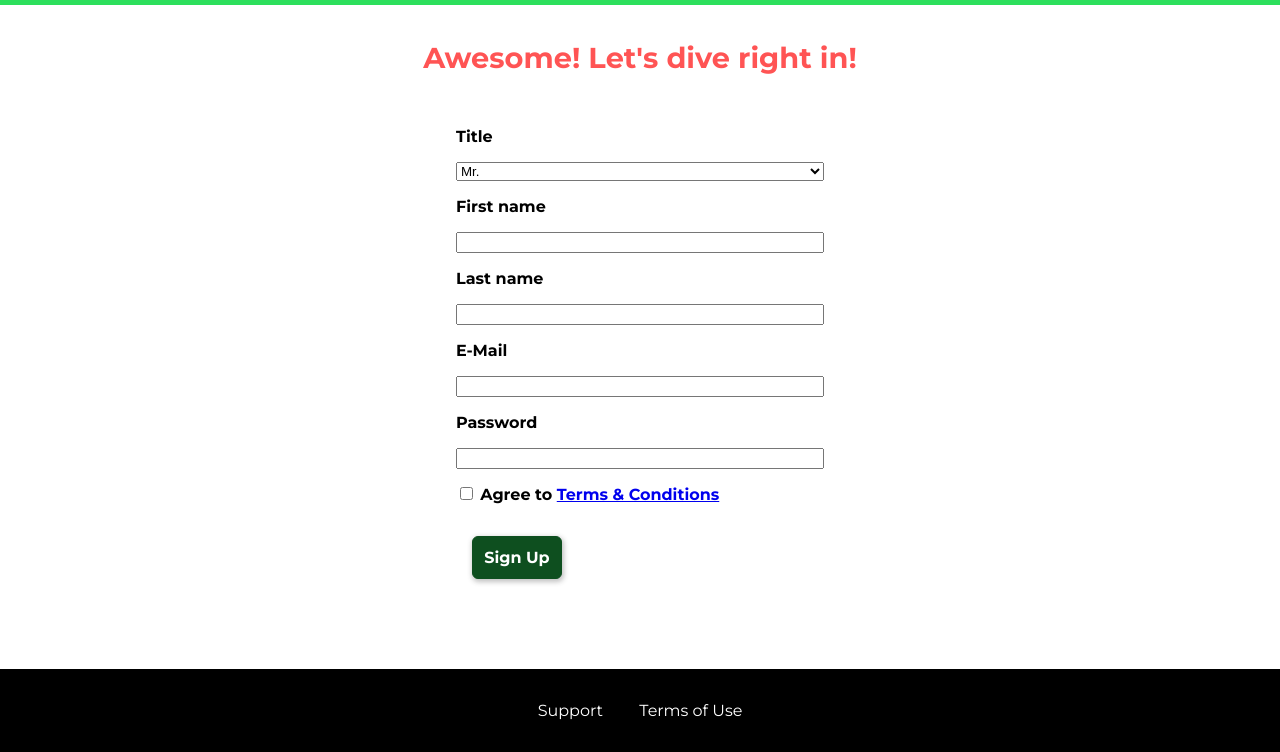
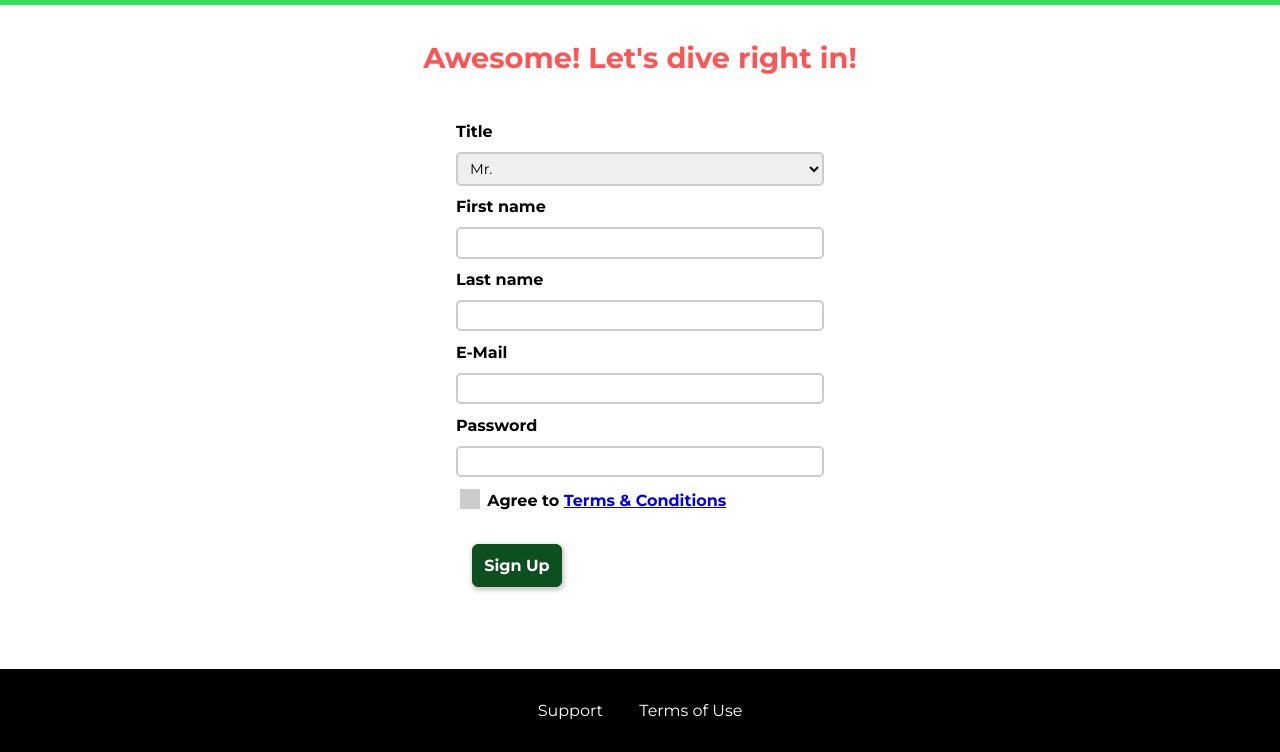
Before and after one commit to Gabriel-A-Rocha/css-bootcamp, a plain HTML site: page start-hosting/index.html in a window 1280 px wide. Shown: the part 51-803 px from the top of the page. Drawn offline with Linux system fonts and the light colour scheme.

Commit message:
Style start hosting form

```diff
--- a/start-hosting/start-hosting.css
+++ b/start-hosting/start-hosting.css
@@ -20,7 +20,7 @@ main {
 .signup-form input,
 .signup-form select {
   display: block;
-  margin-top: 1rem;
+  margin-top: 0.7rem;
   width: 100%;
 }
 
@@ -28,6 +28,41 @@ main {
 .signup-form input[id*="terms"] + label {
   display: inline-block;
   width: auto;
+  vertical-align: middle;
+}
+
+.signup-form input:not([type="checkbox"]),
+.signup-form select {
+  border: 2px solid #ccc;
+  border-radius: 0.3rem;
+  padding: 0.3rem 0.5rem;
+  font-family: inherit;
+  font-size: 0.9rem;
+}
+
+.signup-form input:focus,
+.signup-form select:focus {
+  outline: none;
+  background-color: #d8f3df;
+  border-color: #2ddf5c;
+}
+
+.signup-form input[type="checkbox"] {
+  border: 10px solid #ccc;
+  background-color: white;
+  width: 1rem;
+  height: 1rem;
+
+  -webkit-appearance: none;
+  -moz-appearance: none;
+  appearance: none;
+}
+
+.signup-form input[type="checkbox"]:checked {
+  background: #2ddf5c;
+  border: #0e4f1f;
+  width: 1rem;
+  height: 1rem;
 }
 
 .signup-form button[type^="sub"] {
```
